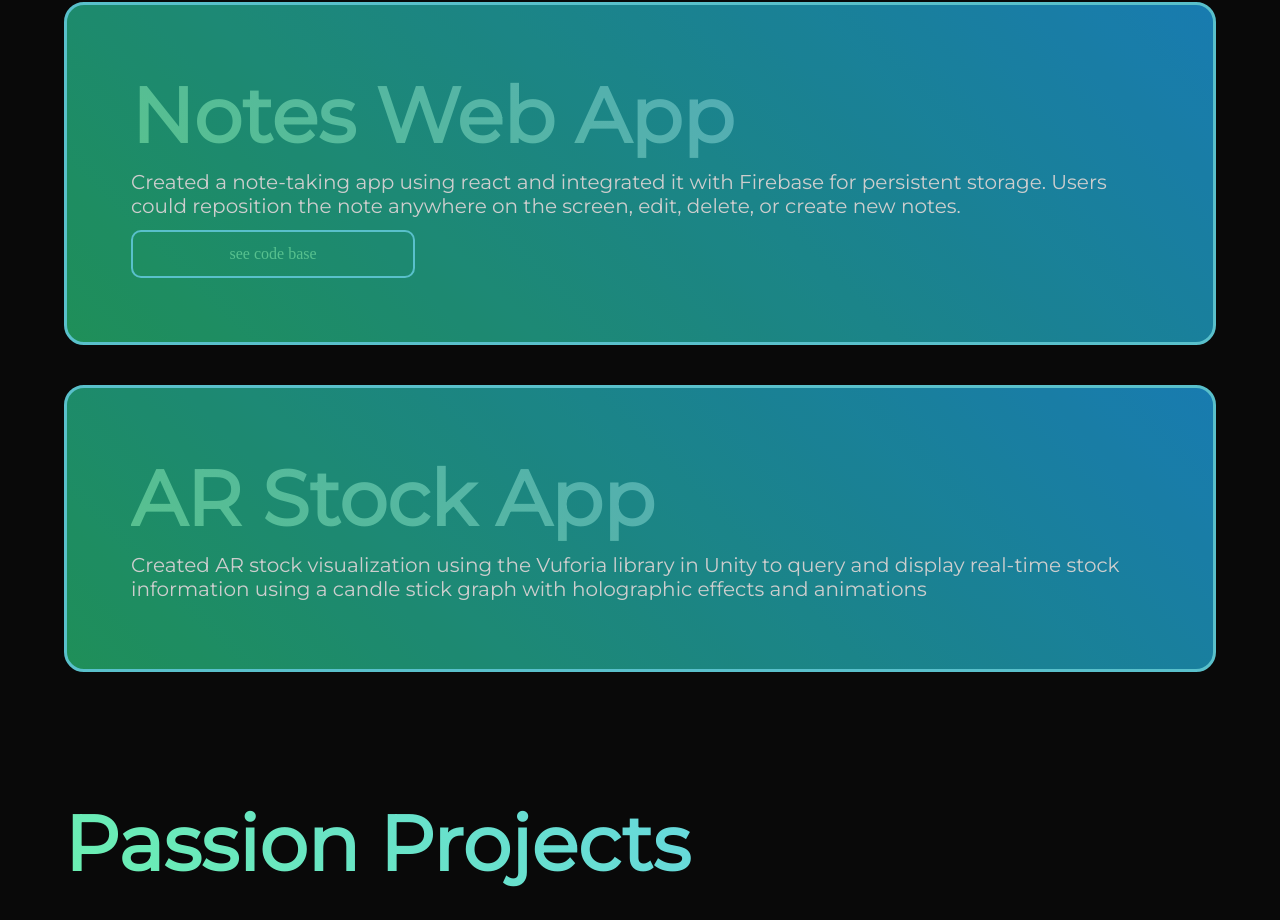
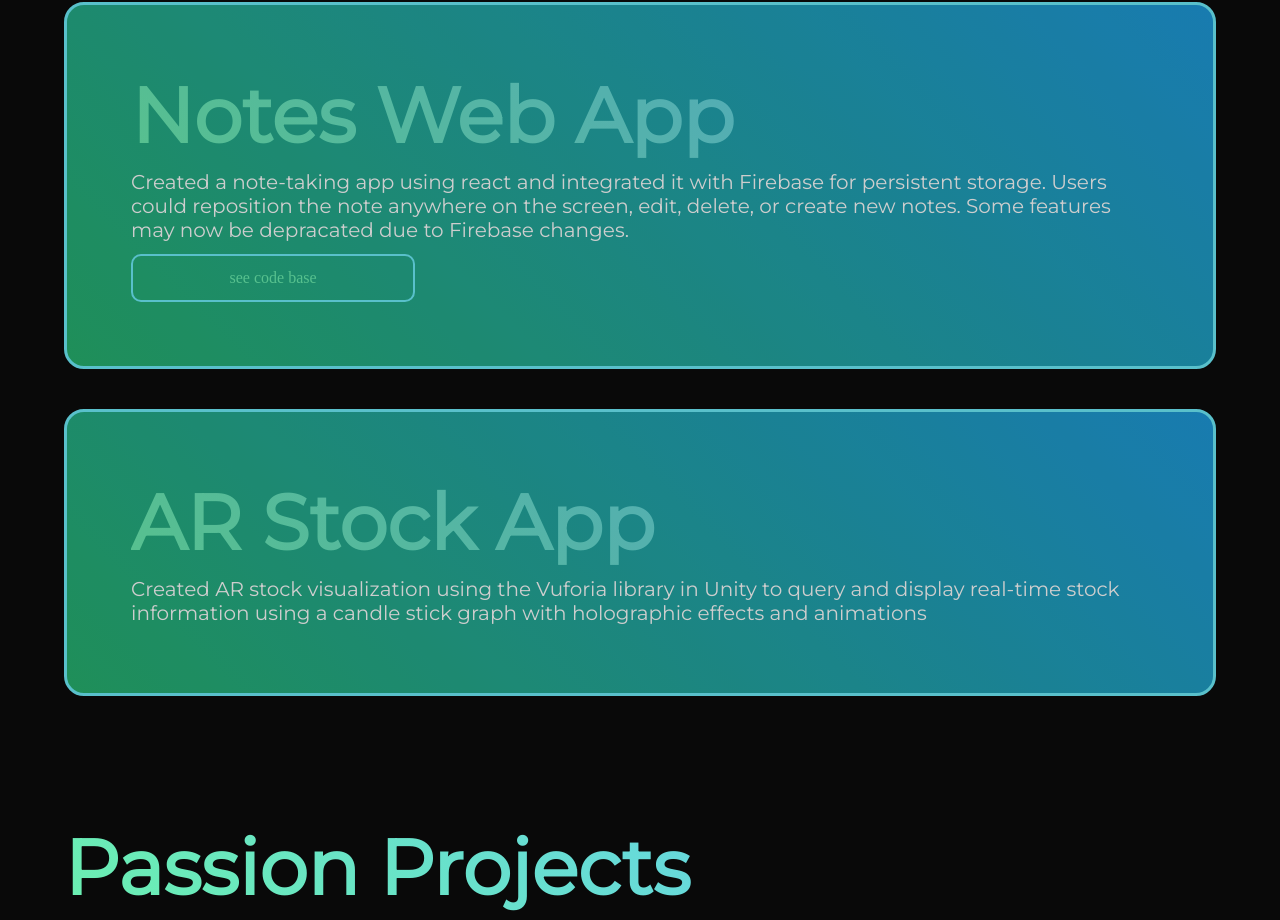
Before and after one commit to alexdavidwong/adwong.me, a plain HTML site: page index.html in a window 1280 px wide. Shown: the part 2472-3392 px from the top of the page. Drawn offline with Linux system fonts and the light colour scheme.

Commit message:
updated notes descrpition

```diff
--- a/index.html
+++ b/index.html
@@ -64,7 +64,7 @@
 
             <div class="project-item">
                 <h2>Notes Web App</h2>
-                <p class="description">Created a note-taking app using react and integrated it with Firebase for persistent storage. Users could reposition the note anywhere on the screen, edit, delete, or create new notes.
+                <p class="description">Created a note-taking app using react and integrated it with Firebase for persistent storage. Users could reposition the note anywhere on the screen, edit, delete, or create new notes. Some features may now be depracated due to Firebase changes.
                 </p>
                 <a href="https://github.com/dartmouth-cs52-21S/react-notes-alexdavidwong" class="button"> see code base </a>
             </div>
```
